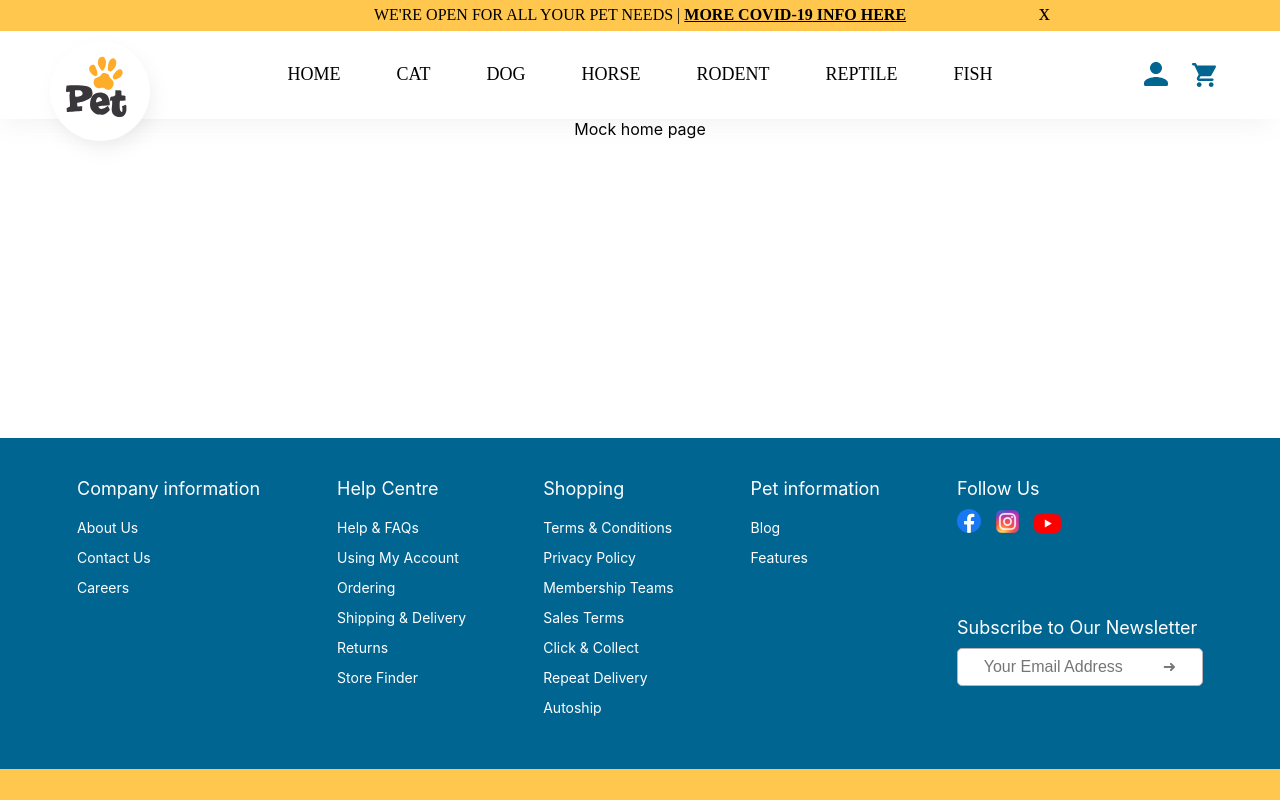
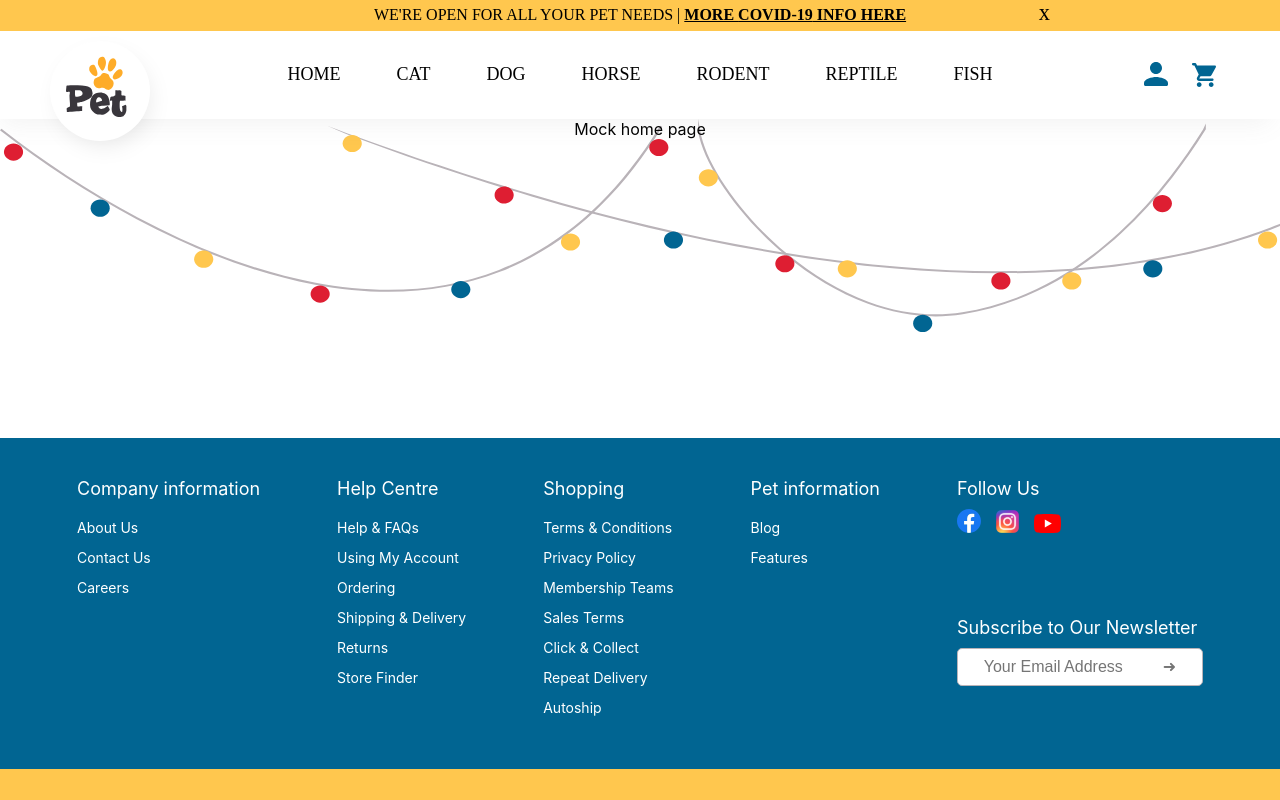
Before and after one commit to CaedanLavender/pet, a React (Create React App) app: page / in a window 1280 px wide. Built offline with nearby package versions, Linux system fonts and the light colour scheme.

Commit message:
Added background image to body

```diff
--- a/src/App.css
+++ b/src/App.css
@@ -19,6 +19,10 @@
 
 .bodyContainer {
    flex: 100%;
+   background-image: url(./assets/Ornaments.svg);
+   background-repeat: no-repeat;
+   background-size: cover;
+   background-position: 0px 0px;
 }
 
 .invisible {
```
Also changed, not shown: src/assets/Ornaments.svg (added).
